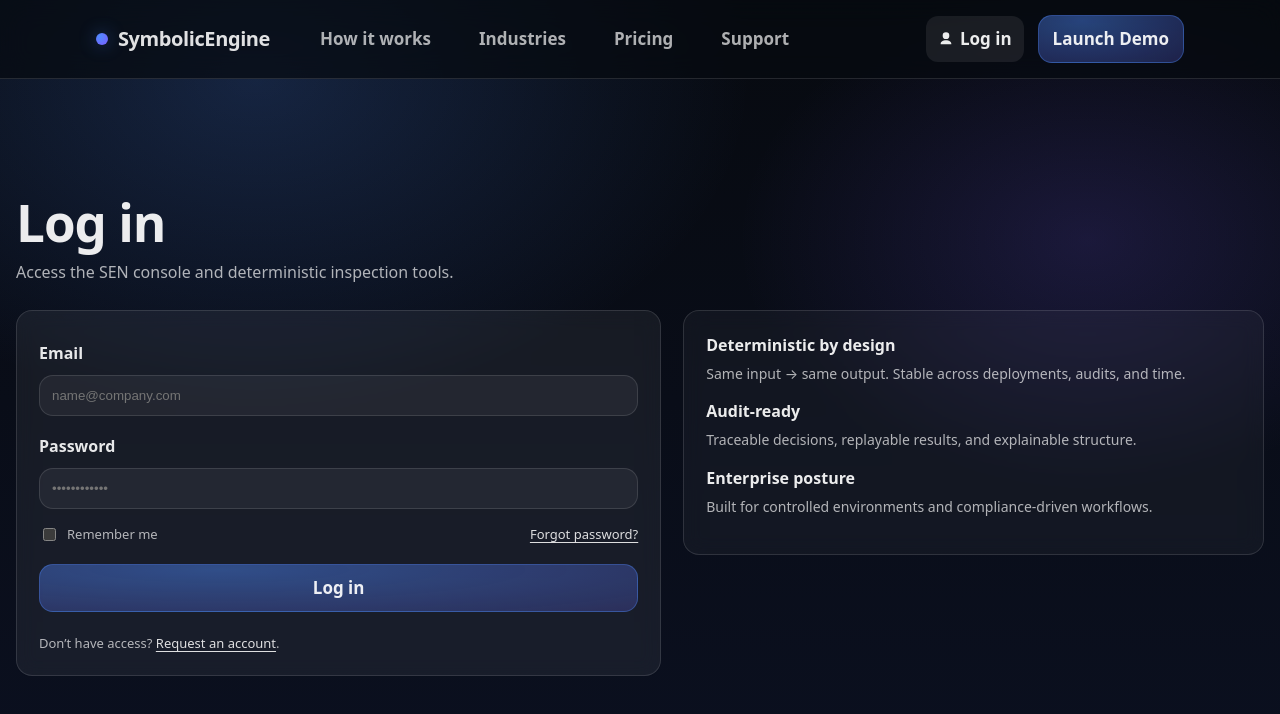
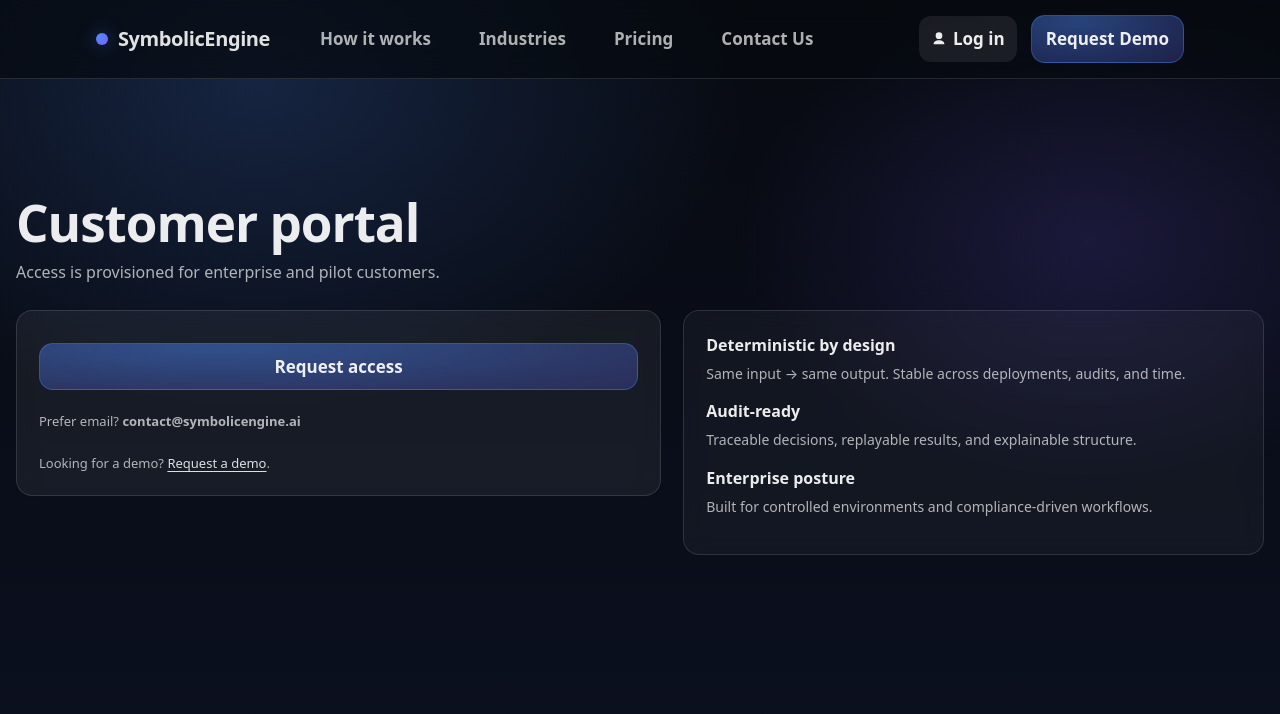
Before and after one commit to f22fighterpilot1/sen-website, a React (Vite) app: page /login in a window 1280 px wide. Shown: the top 714 px of the page. Built offline with nearby package versions, Linux system fonts and the light colour scheme.

Commit message:
bunch of changes idk what else to say bro

```diff
--- a/src/App.tsx
+++ b/src/App.tsx
@@ -24,7 +24,7 @@
 export default function App() {
   return (
     <Routes>
-      {/* ✅ Portal routes: render WITHOUT the main site Layout/navbar/footer */}
+      {/* ✅ portal routes: render WITHOUT the main site Layout/navbar/footer */}
       <Route path="/portal" element={<LicensingPortal />} />
       <Route path="/portal/licenses" element={<Licenses />} />
       <Route path="/portal/activate" element={<Activate />} />
--- a/src/components/Footer.tsx
+++ b/src/components/Footer.tsx
@@ -1,5 +1,33 @@
 import { NavLink } from "react-router-dom";
+import { useState } from "react";
+
 export default function Footer() {
+    const [email, setEmail] = useState("");
+    const [optIn, setOptIn] = useState(true);
+
+    const onSubscribe = (e: React.FormEvent) => {
+        e.preventDefault();
+
+        const cleanEmail = email.trim();
+        if (!cleanEmail) return;
+
+        const subject = "SymbolicEngine News Signup";
+        const body = [
+            `Please add this email to SymbolicEngine news/updates:`,
+            ``,
+            `Email: ${cleanEmail}`,
+            `Opt-in: ${optIn ? "Yes" : "No"}`,
+            ``,
+            `Source: Website footer`,
+        ].join("\n");
+
+        const mailto = `mailto:contact@symbolicengine.ai?subject=${encodeURIComponent(
+            subject
+        )}&body=${encodeURIComponent(body)}`;
+
+        window.location.href = mailto;
+    };
+
     return (
         <footer className="footer">
             <div className="footer-inner">
@@ -8,36 +36,48 @@
           <section className="section subscribe">
             <div className="container subscribe-inner">
               <div className="subscribe-form">
-                <label htmlFor="email" className="subscribe-label">
+                <label htmlFor="footer-email" className="subscribe-label">
                   Sign up for SymbolicEngine News
                 </label>
 
-                <div className="email-box">
+                <form className="email-box" onSubmit={onSubscribe}>
                   <input
-                    id="email"
+                      id="footer-email"
                       type="email"
                       placeholder="Business Email Address"
                       aria-label="Email address"
+                      value={email}
+                      onChange={(e) => setEmail(e.target.value)}
+                      required
                   />
-                    <button className="btn btn-primary">Subscribe</button>
-                </div>
+                  <button className="btn btn-primary" type="submit">
+                    Subscribe
+                  </button>
+                </form>
 
                 <label className="subscribe-checkbox">
-                    <input type="checkbox" />
+                  <input
+                      type="checkbox"
+                      checked={optIn}
+                      onChange={(e) => setOptIn(e.target.checked)}
+                  />
                   <span>
                     Send me news about SymbolicEngine products, releases, and events.
                   </span>
                 </label>
               </div>
+
               <p className="subscribe-disclaimer">
                 By submitting this form, you acknowledge and agree that SymbolicEngine will
-                process your personal information in accordance with the <NavLink to="/privacy" className="footer-link">
+                process your personal information in accordance with the{" "}
+                  <NavLink to="/privacy" className="footer-link">
                   Privacy Policy
-</NavLink>.
-
+                </NavLink>
+                .
               </p>
             </div>
           </section>
+
           <section className="footer-extra">
             <div className="container footer-extra-inner">
               <div className="footer-extra-left footer-legal-row">
@@ -51,28 +91,13 @@
                   Privacy Policy
                 </NavLink>
 
-                <NavLink to="/portal" className="footer-link">
+                <NavLink to="/login" className="footer-link">
                   Licensing
                 </NavLink>
+              </div>
 
-                {/*<strong>Resources</strong>
-                <ul>
-                    <li><a href="/how-it-works">How it works</a></li>
-                    <li><a href="/industries">Industries</a></li>
-                    <li><a href="/pricing">Pricing</a></li>
-                </ul>*/}
-
-                </div>
               <div className="footer-extra-right">
-                {/* RIGHT COLUMN CONTENT */}
-
                 <span className="footer-right">Deterministic Perception</span>
-                {/*<strong>Company</strong>
-                <ul>
-                    <li><a href="/support">Support</a></li>
-                    <li><a href="/login">Log in</a></li>
-                    <li><a href="/createaccount">Create account</a></li>
-                </ul> */}
               </div>
             </div>
           </section>
--- a/src/components/Navbar.tsx
+++ b/src/components/Navbar.tsx
@@ -5,7 +5,7 @@
   { to: "/how-it-works", label: "How it works" },
   { to: "/industries", label: "Industries" },
   { to: "/pricing", label: "Pricing" },
-  { to: "/support", label: "Support" },
+  { to: "/support", label: "Contact Us" },
 ];
 
 
@@ -68,8 +68,8 @@
 </NavLink>
 
 
-  <NavLink to="/demo" className="btn btn-primary">
-    Launch Demo
+  <NavLink to="/support" className="btn btn-primary">
+    Request Demo
   </NavLink>
 </div>
 
@@ -117,8 +117,8 @@
             </div>
 
             <div className="mobile-cta">
-              <NavLink to="/demo" className="btn btn-primary" onClick={close}>
-                Launch Demo
+              <NavLink to="/support" className="btn btn-primary" onClick={close}>
+                Request Demo
               </NavLink>
             </div>
           </div>
--- a/src/pages/Home.tsx
+++ b/src/pages/Home.tsx
@@ -40,8 +40,8 @@
             <p className="home2-sub">
               SymbolicEngine (SEN) is a geometry-aware perceptual system that recognizes symbols by structure, topology, and invariants — not probabilities.
               < br/> < br/>
-              <NavLink to="/demo" className="btn btn-primary">
-                Launch demo
+              <NavLink to="/support" className="btn btn-primary">
+                Request demo
               </NavLink>
               <NavLink to="/how-it-works" className="btn">
                 How it works →
--- a/src/pages/HowItWorks.tsx
+++ b/src/pages/HowItWorks.tsx
@@ -210,10 +210,10 @@
               </p>
 
               <div className="hiw-actions">
-                <NavLink to="/demo" className="btn btn-primary">
-                  Launch demo
+                <NavLink to="/support" className="btn btn-primary">
+                  Request demo
                 </NavLink>
-                <NavLink to="/pricing" className="btn">
+                <NavLink to="/support" className="btn">
                   Pricing →
                 </NavLink>
               </div>
--- a/src/pages/Login.tsx
+++ b/src/pages/Login.tsx
@@ -1,82 +1,42 @@
-import { NavLink } from "react-router-dom";
-import { useState } from "react";
+import { NavLink, useNavigate } from "react-router-dom";
 
 export default function Login() {
-  const [email, setEmail] = useState("");
-  const [password, setPassword] = useState("");
-
-  const onSubmit = (e: React.FormEvent) => {
-    e.preventDefault();
-
-    // TODO: wire to real auth
-    // For now, you can log or show a toast
-    console.log("login", { email, password });
-  };
+  const navigate = useNavigate();
 
   return (
       <section className="page auth-page">
         <header className="auth-header">
-        <h1>Log in</h1>
+          <h1>Customer portal</h1>
           <p className="auth-sub">
-          Access the SEN console and deterministic inspection tools.
+            Access is provisioned for enterprise and pilot customers.
           </p>
         </header>
 
         <div className="auth-shell">
           <div className="auth-card card">
-          <form className="auth-form" onSubmit={onSubmit}>
-            <label className="auth-label" htmlFor="email">
-              Email
-            </label>
-            <input
-              id="email"
-              className="auth-input"
-              type="email"
-              autoComplete="email"
-              inputMode="email"
-              placeholder="name@company.com"
-              value={email}
-              onChange={(e) => setEmail(e.target.value)}
-              required
-            />
-
-            <label className="auth-label" htmlFor="password">
-              Password
-            </label>
-            <input
-              id="password"
-              className="auth-input"
-              type="password"
-              autoComplete="current-password"
-              placeholder="••••••••••••"
-              value={password}
-              onChange={(e) => setPassword(e.target.value)}
-              required
-            />
-
-            <div className="auth-row">
-              <label className="auth-check">
-                <input type="checkbox" />
-                <span>Remember me</span>
-              </label>
-
-              <NavLink to="/forgot-password" className="auth-link">
-                Forgot password?
-              </NavLink>
-            </div>
-
-            <button className="btn btn-primary auth-submit" type="submit">
-              Log in
+            <div className="auth-form">
+              <button
+                  className="btn btn-primary auth-submit"
+                  type="button"
+                  onClick={() =>
+                      navigate("/support", { state: { intent: "portal_access" } })
+                  }
+              >
+                Request access
               </button>
 
               <p className="auth-foot">
-              Don’t have access?{" "}
-              <NavLink to="/create-account" className="auth-link">
-                Request an account
+                Prefer email? <strong>contact@symbolicengine.ai</strong>
+              </p>
+
+              <p className="auth-foot">
+                Looking for a demo?{" "}
+                <NavLink to="/support" className="auth-link">
+                  Request a demo
                 </NavLink>
                 .
               </p>
-          </form>
+            </div>
           </div>
 
           <aside className="auth-side">
--- a/src/pages/Portal/LicensingPortal.tsx
+++ b/src/pages/portal/LicensingPortal.tsx
@@ -98,7 +98,7 @@
   const breadcrumb = useMemo(() => {
     if (section === "entitlements") return "Entitlements › Leases/Perpetuals";
     if (section === "activations") return "Activations › Manage Activations";
-    if (section === "settings") return "Settings › Licensing Portal Access";
+    if (section === "settings") return "Settings › Licensing portal Access";
     return "Messages › Alerts";
   }, [section]);
 
--- a/src/styles/theme.css
+++ b/src/styles/theme.css
@@ -2588,9 +2588,9 @@
 }
 /* ================= LICENSING PORTAL (REPLACE ENTIRE SECTION) ================= */
 
-/* Portal-only light theme variables so nothing is white-on-white */
+/* portal-only light theme variables so nothing is white-on-white */
 .portal {
-  /* Portal palette */
+  /* portal palette */
   --p-bg: #ffffff;
   --p-surface: #ffffff;
   --p-surface-2: #f6f7fb;
```
Also changed, not shown: src/pages/Support.tsx (+78 -6 lines), src/pages/portal/Activate.tsx (renamed from src/pages/Portal/Activate.tsx), src/pages/portal/DownloadLicense.tsx (renamed from src/pages/Portal/DownloadLicense.tsx), src/pages/portal/Licenses.tsx (renamed from src/pages/Portal/Licenses.tsx). Lines whose indentation alone changed are shown as unchanged.
